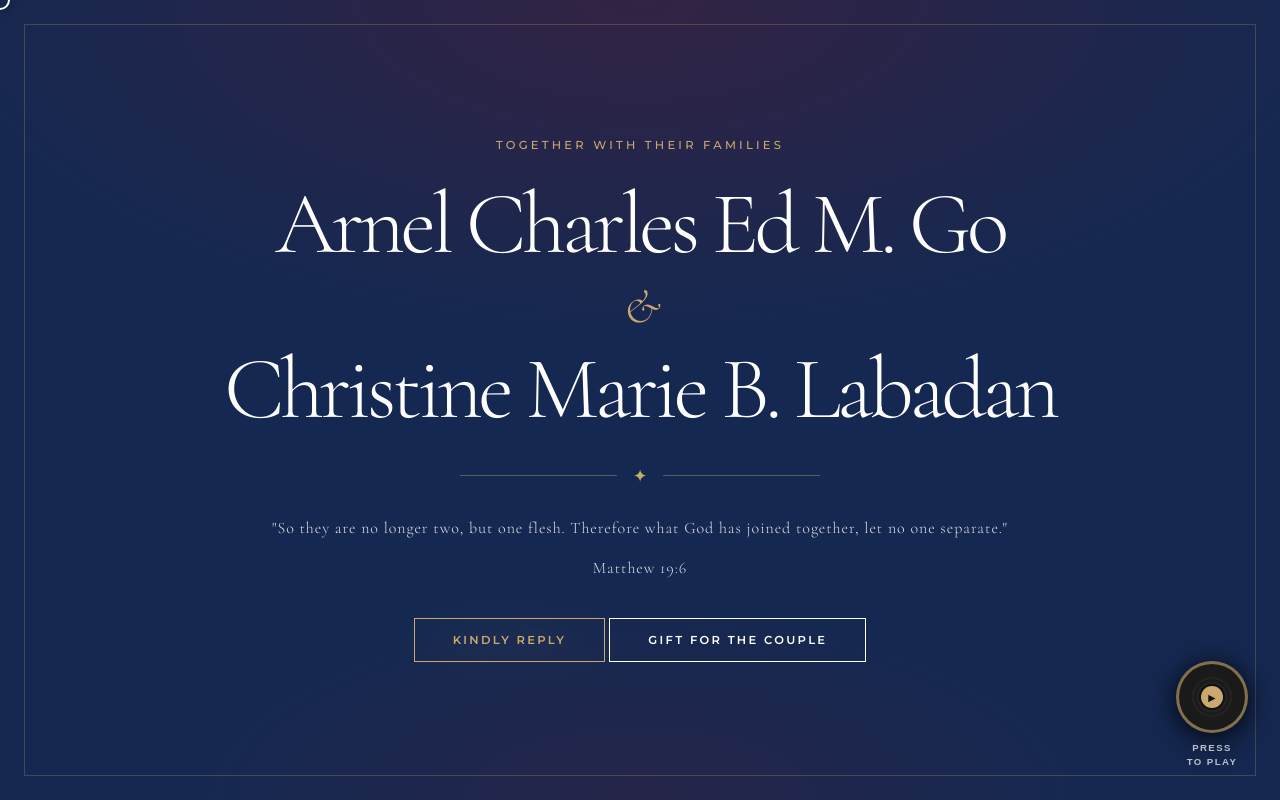
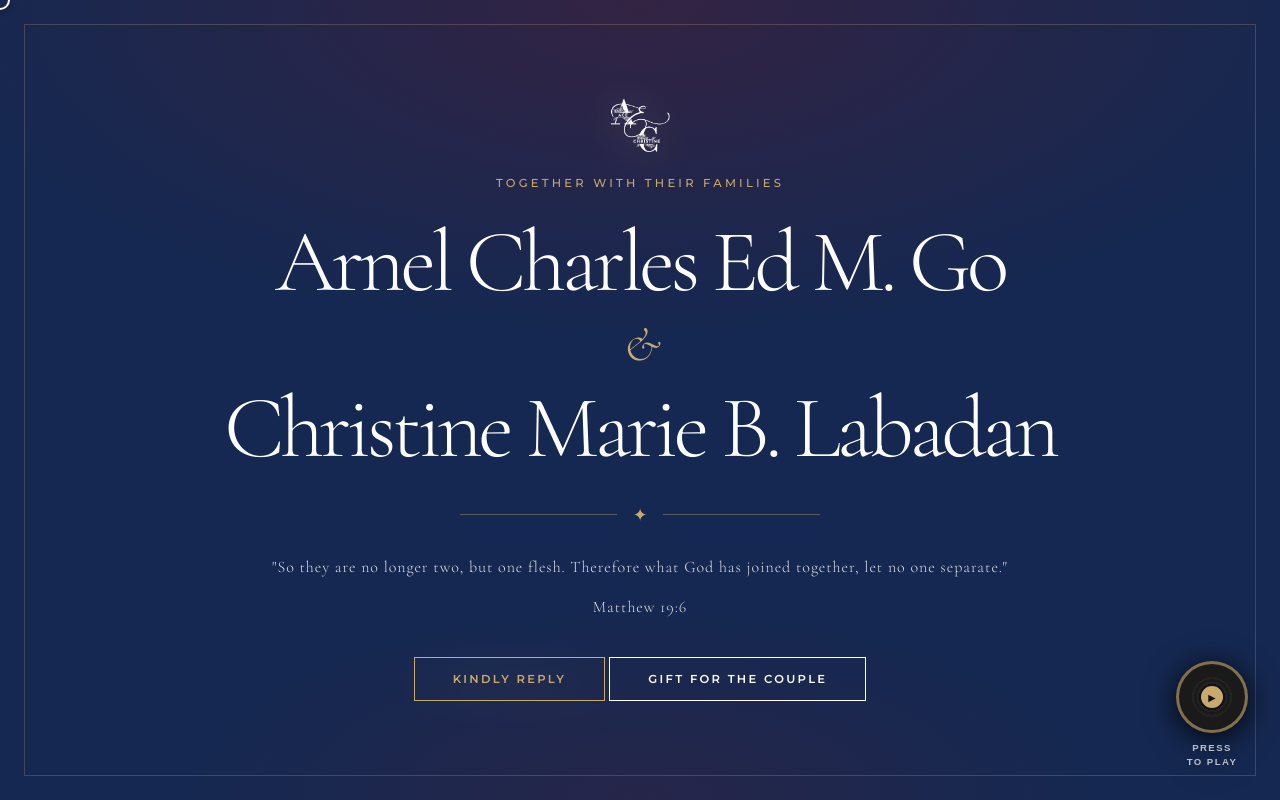
Before and after one commit to go-neeCo18/Ace-and-CM-Wedding, a plain HTML site: page index.html in a window 1280 px wide. Shown: the top 800 px of the page. Drawn offline with nearby package versions, Linux system fonts and the light colour scheme; no server answers.

Commit message:
added monogram at the top

```diff
--- a/index.html
+++ b/index.html
@@ -26,6 +26,7 @@
   ════════════════════════════════════════════ -->
   <section id="hero">
     <div class="hero-inner">
+      <img class="hero-monogram" src="Monogram.png" alt="Monogram" />
       <p class="hero-pretitle">Together with their families</p>
 
       <h1 class="hero-names">
@@ -251,7 +252,7 @@
           <div class="ent-group">
             <p class="ent-role">Maids of Honor</p>
             <p class="ent-name">Rushelle Jessa M. Abastas</p>
-            <p class="ent-name">Danielle Xiairah M. Go</p>
+            <p class="ent-name">Danielle Xiarah M. Go</p>
           </div>
         </div>
       </div>
--- a/styles.css
+++ b/styles.css
@@ -157,6 +157,14 @@ label:hover {
     z-index: 1;
     max-width: 80vw;
     animation: fadeUp 0.9s ease both;
+}
+
+.hero-monogram {
+    width: 60px;
+    height: auto;
+    margin: 0 auto 24px;
+    fill: var(--white);
+    filter: drop-shadow(0 4px 20px rgba(201, 169, 110, 0.4));
 }
 
 .hero-pretitle {
```
Also changed, not shown: Monogram.png (added).
